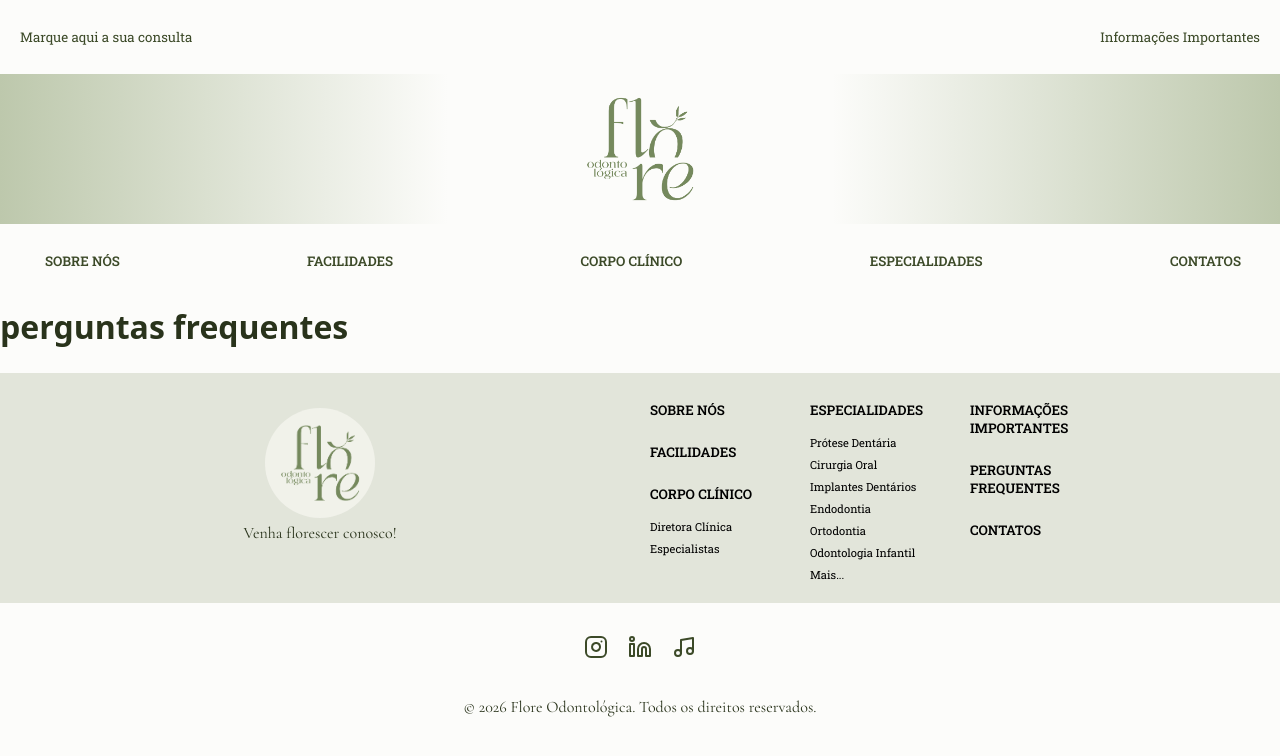
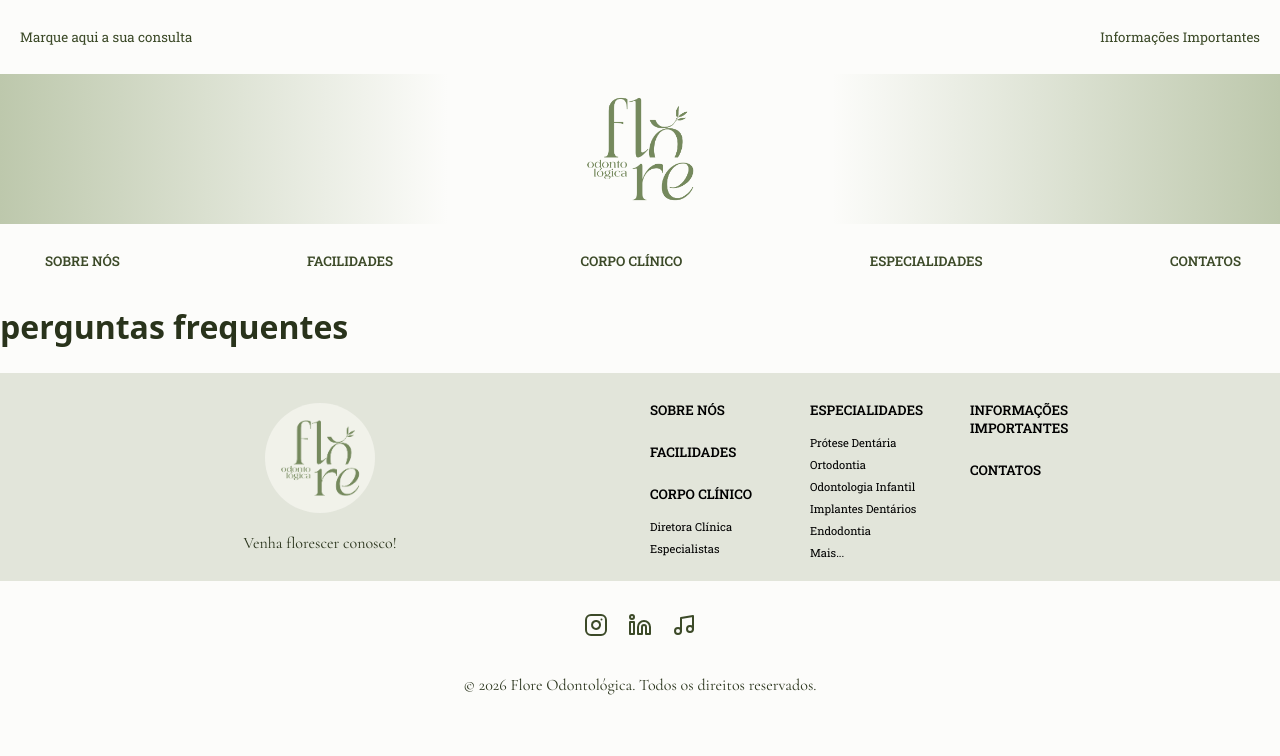
Before and after one commit to stephaniebrandao/project-flore-odontologica, a React (Vite) app: page /perguntas in a window 1280 px wide. Shown: the top 756 px of the page. Built offline with nearby package versions, Linux system fonts and the light colour scheme.

Commit message:
refactor Footer component styles and update button labels

```diff
--- a/src/components/Footer/Footer.tsx
+++ b/src/components/Footer/Footer.tsx
@@ -14,6 +14,7 @@ function Footer() {
         <section className="image-span">
           <Link to="/">
             <img
+            className="image-footer"
               src="/src/components/Images/Logo Vertical - verde - cópia.png"
               alt="Logo Vertical Flore - verde"
               width={110}
@@ -64,19 +65,16 @@ function Footer() {
                   Prótese Dentária
                 </Button>
                 <Button variant={"tertiary"} isActive={false}>
-                  Cirurgia Oral
+                  Ortodontia
+                </Button>
+                <Button variant={"tertiary"} isActive={false}>
+                  Odontologia Infantil
                 </Button>
                 <Button variant={"tertiary"} isActive={false}>
                   Implantes Dentários
                 </Button>
                 <Button variant={"tertiary"} isActive={false}>
                   Endodontia
-                </Button>
-                <Button variant={"tertiary"} isActive={false}>
-                  Ortodontia
-                </Button>
-                <Button variant={"tertiary"} isActive={false}>
-                  Odontologia Infantil
                 </Button>
                 <Button variant={"tertiary"} isActive={false}>
                   Mais...
@@ -88,13 +86,6 @@ function Footer() {
                 <Link to="informacoes">
                   <Button variant={"secondary"} isActive={false}>
                     INFORMAÇÕES IMPORTANTES
-                  </Button>
-                </Link>
-              </li>
-              <li>
-                <Link to="perguntas">
-                  <Button variant={"secondary"} isActive={false}>
-                    PERGUNTAS FREQUENTES
                   </Button>
                 </Link>
               </li>
--- a/src/components/Footer/footer.css
+++ b/src/components/Footer/footer.css
@@ -6,7 +6,7 @@
 
 .image-span{
   display: grid;
-  grid-template-rows: 40px 100px 30px;
+  grid-template-rows: 15px 100px 30px;
   justify-content: center;
   align-items: center;
 }
@@ -15,19 +15,20 @@
     display: grid;
     grid-row: 2 / 3;
     justify-self: center;
+    margin-bottom: 20px;
 }
 
-img {
-    /*background-color: white*/
-  background-color: rgba(246, 246, 239, 0.8);
-  border-radius: 50%;
+.image-footer {
+    margin-top: 60px;
+    border-radius: 50%;
+    background-color: rgba(246, 246, 239, 0.8);
 }
 
 .flore-florescer {
     display: grid;
     justify-content: center;
     grid-row: 3 / 4;
-    margin-top: 10px;
+    margin-top: 80px;
     font-size: 1em;
     font-family: 'Cormorant Garamond';
 }
```
